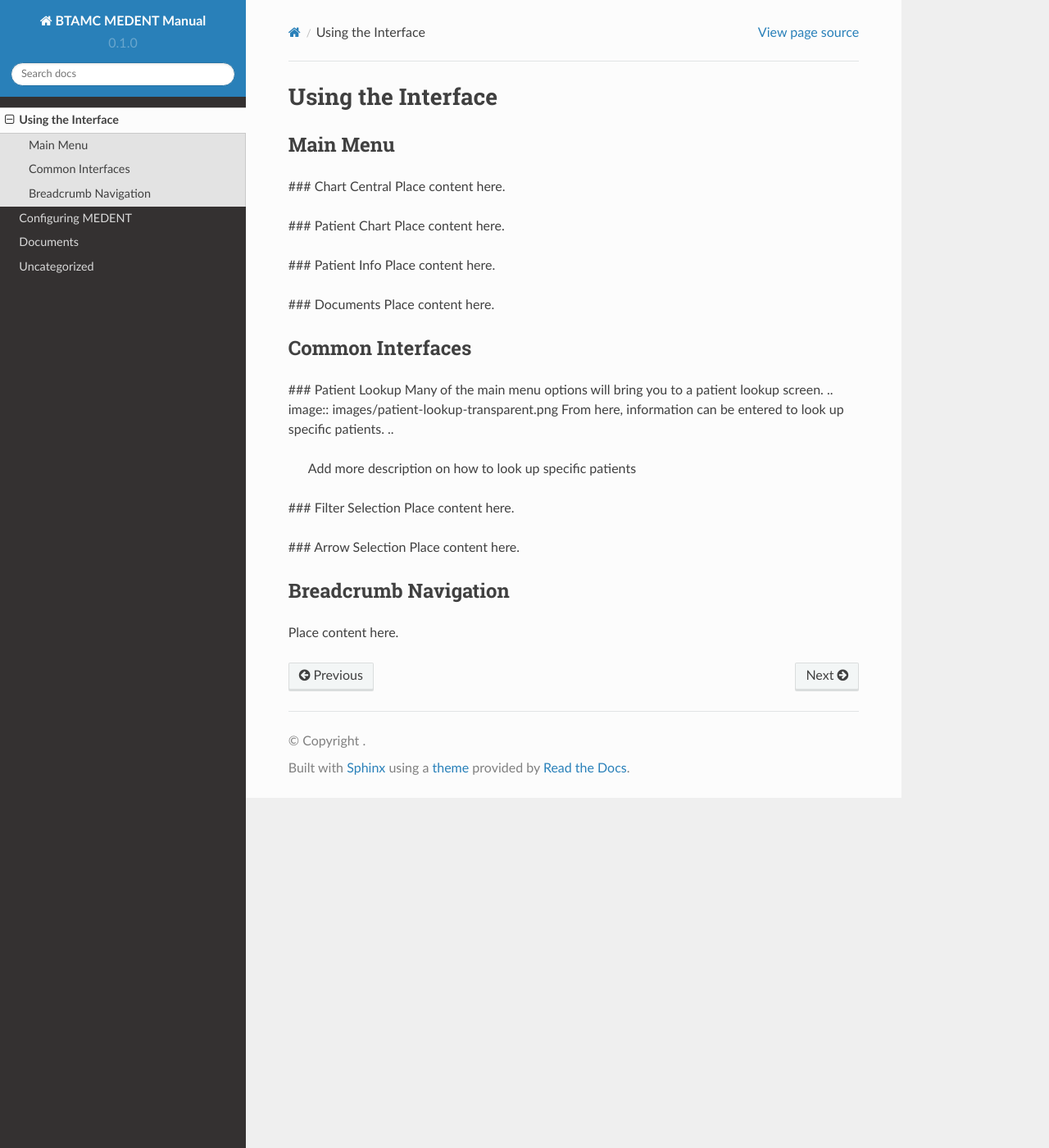
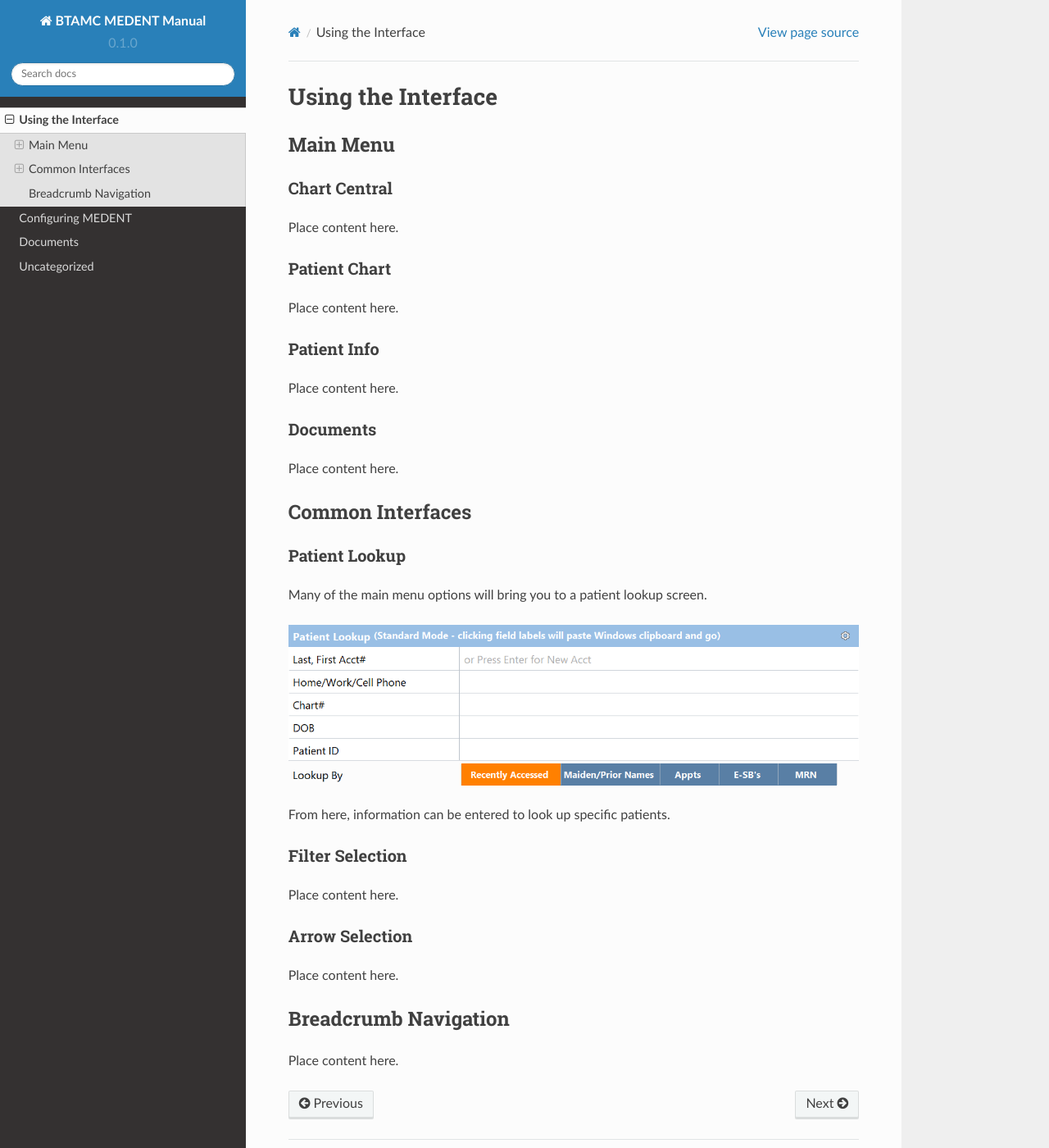
Before and after one commit to pawjwp/MEDENTManual, a Sphinx documentation site: the page built from docs/source/using-the-interface.rst, in a window 1280 px wide and 1400 px high. Shown: the whole window at 82% size. Built offline with Sphinx 7.4.7 and the Read the Docs theme 2.0.0, drawn with Linux system fonts in a browser that asks for light colours.

Commit message:
Fixed heading format

```diff
--- a/docs/source/using-the-interface.rst
+++ b/docs/source/using-the-interface.rst
@@ -4,31 +4,38 @@
 
 Main Menu
 ---------
-### Chart Central
+Chart Central
+^^^^^^^^^^^^^
 Place content here.
 
-### Patient Chart
+Patient Chart
+^^^^^^^^^^^^^
 Place content here.
 
-### Patient Info
+Patient Info
+^^^^^^^^^^^^
 Place content here.
 
-### Documents
+Documents
+^^^^^^^^^
 Place content here.
 
 Common Interfaces
 -----------------
-### Patient Lookup
+Patient Lookup
+^^^^^^^^^^^^^^
 Many of the main menu options will bring you to a patient lookup screen.
+
 .. image:: images/patient-lookup-transparent.png
+
 From here, information can be entered to look up specific patients.
-..
-	Add more description on how to look up specific patients
 
-### Filter Selection
+Filter Selection
+^^^^^^^^^^^^^^^^
 Place content here.
 
-### Arrow Selection
+Arrow Selection
+^^^^^^^^^^^^^^^
 Place content here.
 
 Breadcrumb Navigation
```
Also changed, not shown: docs/source/configuring-medent.rst (+19 -11 lines), docs/source/documents.rst (+14 -7 lines), docs/source/uncategorized.rst (+12 -6 lines).
